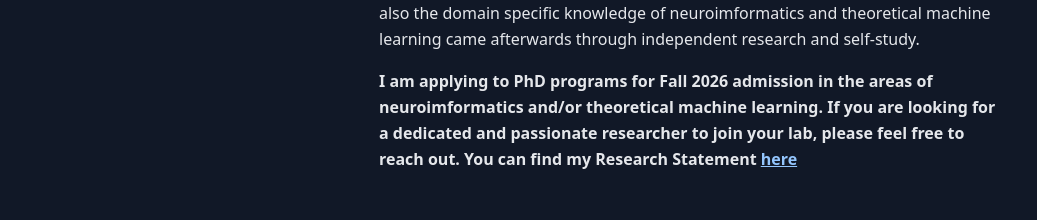
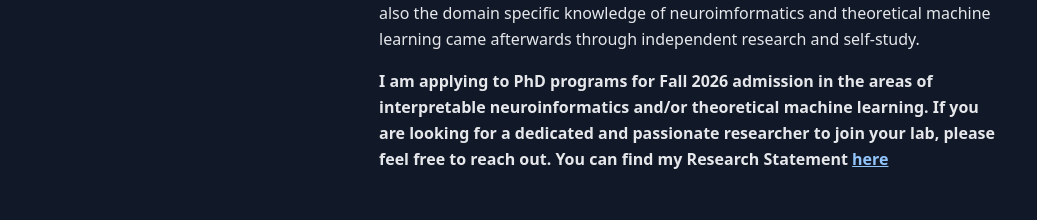
Before and after one commit to ehtashamul/ehtashamul.github.io, a React (Vite) app: page / in a window 1280 px wide. Shown: the part 465-685 px from the top of the page, without its empty margins (121-1158 px from the left). Built offline with nearby package versions, Linux system fonts and the light colour scheme.

Commit message:
updated home page. minor spelling error

```diff
--- a/src/pages/Home.tsx
+++ b/src/pages/Home.tsx
@@ -76,7 +76,7 @@ export default function Home({ goToResearch }: { goToResearch?: () => void }) {
             </p>
 
             <p>
-              <b>I am applying to PhD programs for Fall 2026 admission in the areas of neuroimformatics and/or theoretical machine learning. If you are looking for a dedicated and passionate researcher to join your lab, please feel free to reach out. You can find my Research Statement <button type="button" className="underline hover:underline text-blue-700 dark:text-blue-300" style={{background:'none',border:'none',padding:0,cursor:'pointer'}} onClick={goToResearch}>here</button></b>
+              <b>I am applying to PhD programs for Fall 2026 admission in the areas of interpretable neuroinformatics and/or theoretical machine learning. If you are looking for a dedicated and passionate researcher to join your lab, please feel free to reach out. You can find my Research Statement <button type="button" className="underline hover:underline text-blue-700 dark:text-blue-300" style={{background:'none',border:'none',padding:0,cursor:'pointer'}} onClick={goToResearch}>here</button></b>
             </p>
           </div>
         </div>
```
Also changed, not shown: 3 other files (tests, documents, lock files or other folders).
